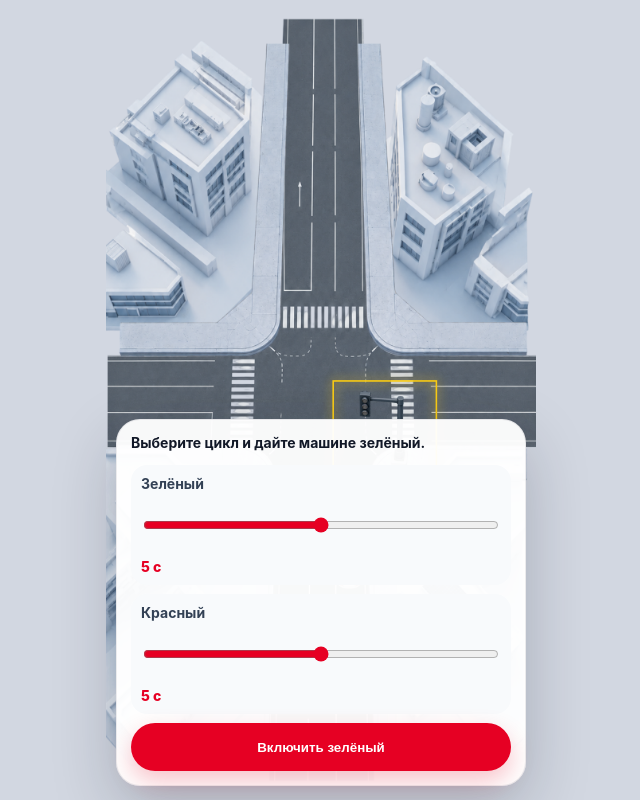
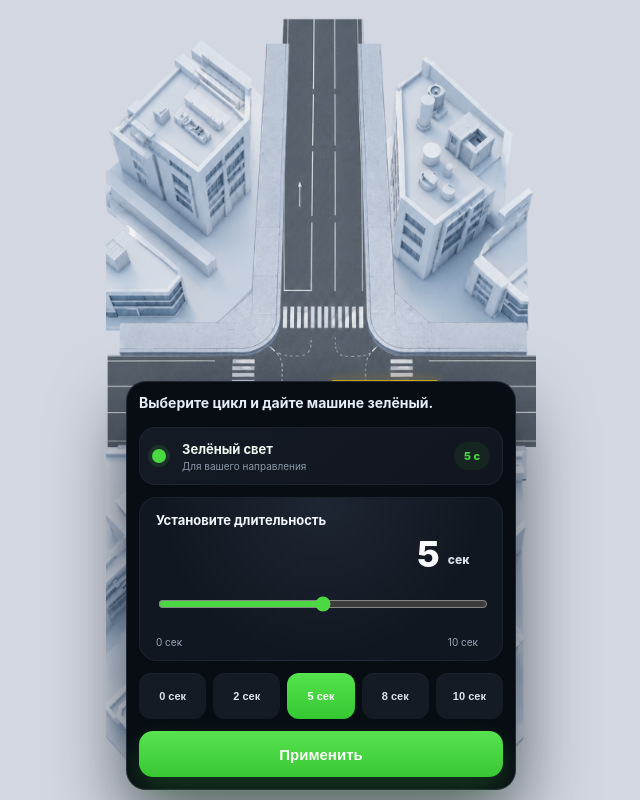
Before and after one commit to Svit69/traffic-manager, a website built with Vite: page index.html in a window 1280 px wide. Shown: the whole page, without its empty margins (319-959 px from the left). Built offline with nearby package versions, Linux system fonts and the light colour scheme.

Commit message:
Redesign signal duration popup

```diff
--- a/index.html
+++ b/index.html
@@ -12,17 +12,26 @@
       <section id="tutorialPanel" class="tutorial-panel">
         <p id="tutorialText">&#1053;&#1072;&#1078;&#1084;&#1080;&#1090;&#1077; &#1085;&#1072; &#1089;&#1074;&#1077;&#1090;&#1086;&#1092;&#1086;&#1088; &#1080; &#1074;&#1082;&#1083;&#1102;&#1095;&#1080;&#1090;&#1077; &#1079;&#1077;&#1083;&#1105;&#1085;&#1099;&#1081; &#1089;&#1080;&#1075;&#1085;&#1072;&#1083;.</p>
         <div id="signalControls" class="signal-controls" hidden>
-          <label>
-            <span>&#1047;&#1077;&#1083;&#1105;&#1085;&#1099;&#1081;</span>
-            <input id="greenDuration" type="range" min="0" max="10" value="5" />
-            <output id="greenOutput">5 &#1089;</output>
+          <div class="signal-card">
+            <span class="signal-dot"></span>
+            <span><b>&#1047;&#1077;&#1083;&#1105;&#1085;&#1099;&#1081; &#1089;&#1074;&#1077;&#1090;</b><small>&#1044;&#1083;&#1103; &#1074;&#1072;&#1096;&#1077;&#1075;&#1086; &#1085;&#1072;&#1087;&#1088;&#1072;&#1074;&#1083;&#1077;&#1085;&#1080;&#1103;</small></span>
+            <output id="redOutput">5 &#1089;</output>
+          </div>
+          <label class="duration-card">
+            <span>&#1059;&#1089;&#1090;&#1072;&#1085;&#1086;&#1074;&#1080;&#1090;&#1077; &#1076;&#1083;&#1080;&#1090;&#1077;&#1083;&#1100;&#1085;&#1086;&#1089;&#1090;&#1100;</span>
+            <output id="greenOutput">5</output><small>&#1089;&#1077;&#1082;</small>
+            <input id="greenDuration" type="range" min="0" max="10" value="5" aria-label="Green light duration" />
+            <em>0 &#1089;&#1077;&#1082;</em><em>10 &#1089;&#1077;&#1082;</em>
           </label>
-          <label>
-            <span>&#1050;&#1088;&#1072;&#1089;&#1085;&#1099;&#1081;</span>
-            <input id="redDuration" type="range" min="0" max="10" value="5" />
-            <output id="redOutput">5 &#1089;</output>
-          </label>
-          <button id="enableGreenButton" type="button">&#1042;&#1082;&#1083;&#1102;&#1095;&#1080;&#1090;&#1100; &#1079;&#1077;&#1083;&#1105;&#1085;&#1099;&#1081;</button>
+          <input id="redDuration" type="range" min="0" max="10" value="5" hidden />
+          <div class="preset-row">
+            <button type="button" data-green-duration="0">0 &#1089;&#1077;&#1082;</button>
+            <button type="button" data-green-duration="2">2 &#1089;&#1077;&#1082;</button>
+            <button type="button" data-green-duration="5">5 &#1089;&#1077;&#1082;</button>
+            <button type="button" data-green-duration="8">8 &#1089;&#1077;&#1082;</button>
+            <button type="button" data-green-duration="10">10 &#1089;&#1077;&#1082;</button>
+          </div>
+          <button id="enableGreenButton" class="apply-button" type="button">&#1055;&#1088;&#1080;&#1084;&#1077;&#1085;&#1080;&#1090;&#1100;</button>
         </div>
       </section>
     </main>
--- /dev/null
+++ b/src/scene/SignalDurationPresets.js
@@ -0,0 +1,22 @@
+export class SignalDurationPresets {
+  constructor(buttons, selectDuration) {
+    this.buttons = Array.from(buttons);
+    this.selectDuration = selectDuration;
+  }
+
+  bindPresetSelection() {
+    this.buttons.forEach((button) => {
+      button.addEventListener("click", () => this.#selectPresetDuration(button));
+    });
+  }
+
+  markActiveDuration(duration) {
+    this.buttons.forEach((button) => {
+      button.classList.toggle("is-active", Number(button.dataset.greenDuration) === duration);
+    });
+  }
+
+  #selectPresetDuration(button) {
+    this.selectDuration(Number(button.dataset.greenDuration));
+  }
+}
--- a/src/scene/TutorialPanel.js
+++ b/src/scene/TutorialPanel.js
@@ -1,3 +1,4 @@
+import { SignalDurationPresets } from "./SignalDurationPresets.js";
 export class TutorialPanel {
   constructor(panel) {
     this.panel = panel;
@@ -8,43 +9,42 @@ export class TutorialPanel {
     this.greenOutput = panel.querySelector("#greenOutput");
     this.redOutput = panel.querySelector("#redOutput");
     this.button = panel.querySelector("#enableGreenButton");
+    this.presets = new SignalDurationPresets(panel.querySelectorAll("[data-green-duration]"), (duration) => this.#setGreenDuration(duration));
     this.#bindLinkedSliders();
   }
-
-  bindEnableGreen(handler) {
-    this.button.addEventListener("click", handler);
-  }
-
+  bindEnableGreen(handler) { this.button.addEventListener("click", handler); }
   presentBrokenSignalHint() {
     this.panel.classList.add("is-visible", "is-hint");
     this.text.textContent = "\u0412\u0430\u0443, \u043a\u0430\u0436\u0435\u0442\u0441\u044f, \u0441\u0432\u0435\u0442\u043e\u0444\u043e\u0440 \u043d\u0435 \u0440\u0430\u0431\u043e\u0442\u0430\u0435\u0442.";
   }
-
   showSignalControls() {
     this.panel.classList.add("is-visible", "is-popup");
     this.panel.classList.remove("is-hint");
     this.controls.hidden = false;
     this.text.textContent = "\u0412\u044b\u0431\u0435\u0440\u0438\u0442\u0435 \u0446\u0438\u043a\u043b \u0438 \u0434\u0430\u0439\u0442\u0435 \u043c\u0430\u0448\u0438\u043d\u0435 \u0437\u0435\u043b\u0451\u043d\u044b\u0439.";
   }
-
   presentGreenEnabled() {
     this.controls.hidden = true;
     this.panel.classList.remove("is-visible", "is-popup", "is-hint");
   }
-
   readDurations() {
     return { greenDuration: Number(this.greenInput.value), redDuration: Number(this.redInput.value) };
   }
-
   #bindLinkedSliders() {
     this.greenInput.addEventListener("input", () => this.#syncDurations("green"));
     this.redInput.addEventListener("input", () => this.#syncDurations("red"));
+    this.presets.bindPresetSelection();
+    this.#syncDurations("green");
+  }
+  #setGreenDuration(duration) {
+    this.greenInput.value = duration;
     this.#syncDurations("green");
   }
   #syncDurations(source) {
     if (source === "green") this.redInput.value = 10 - Number(this.greenInput.value);
     if (source === "red") this.greenInput.value = 10 - Number(this.redInput.value);
-    this.greenOutput.value = `${this.greenInput.value} \u0441`;
+    this.greenOutput.value = this.greenInput.value;
     this.redOutput.value = `${this.redInput.value} \u0441`;
+    this.presets.markActiveDuration(Number(this.greenInput.value));
   }
 }
--- a/src/styles/main.css
+++ b/src/styles/main.css
@@ -2,3 +2,5 @@
 @import "./scene.css";
 @import "./tutorial.css";
 @import "./tutorial-controls.css";
+@import "./tutorial-duration.css";
+@import "./tutorial-actions.css";
--- /dev/null
+++ b/src/styles/tutorial-actions.css
@@ -0,0 +1,40 @@
+.preset-row {
+  display: grid;
+  grid-template-columns: repeat(5, 1fr);
+  gap: 7px;
+}
+
+.preset-row button,
+.apply-button {
+  min-height: 46px;
+  border: 0;
+  font-weight: 850;
+  touch-action: manipulation;
+}
+
+.preset-row button {
+  border-radius: 12px;
+  background: #151b25;
+  color: #d9e2ee;
+  font-size: 11px;
+  box-shadow: inset 0 1px 0 rgba(255, 255, 255, 0.04);
+}
+
+.preset-row button.is-active {
+  background: linear-gradient(180deg, #54e34c, #34c832);
+  color: #f7fff7;
+}
+
+.apply-button {
+  width: 100%;
+  border-radius: 14px;
+  background: linear-gradient(180deg, #58e24f, #38c834);
+  color: #f8fff8;
+  font-size: 15px;
+  box-shadow: 0 12px 28px rgba(64, 216, 58, 0.22);
+}
+
+.preset-row button:active,
+.apply-button:active {
+  transform: translateY(1px);
+}
--- a/src/styles/tutorial-controls.css
+++ b/src/styles/tutorial-controls.css
@@ -1,38 +1,48 @@
-.signal-controls,
-.signal-controls label {
+.signal-controls {
   display: grid;
-  gap: 9px;
+  gap: 12px;
 }
 
-.signal-controls label {
-  grid-template-columns: 1fr auto;
-  padding: 10px;
+.signal-card {
+  display: grid;
+  grid-template-columns: 20px 1fr auto;
+  gap: 10px;
+  align-items: center;
+  min-height: 58px;
+  padding: 12px;
+  border: 1px solid rgba(148, 163, 184, 0.08);
   border-radius: 16px;
-  background: #f8fafc;
+  background: linear-gradient(145deg, #151b25, #10151e);
 }
 
-.signal-controls span {
-  color: #334155;
-  font-weight: 700;
+.signal-dot {
+  width: 14px;
+  height: 14px;
+  border-radius: 50%;
+  background: #4bd843;
+  box-shadow: 0 0 0 4px rgba(75, 216, 67, 0.12);
 }
 
-.signal-controls output {
-  color: #e60023;
+.signal-card span {
+  display: grid;
+  gap: 3px;
+}
+
+.signal-card b {
+  color: #edf7ef;
+  font-size: 13px;
+}
+
+.signal-card small {
+  color: #8b98a9;
+  font-size: 10px;
+}
+
+.signal-card output {
+  padding: 7px 10px;
+  border-radius: 999px;
+  background: rgba(75, 216, 67, 0.08);
+  color: #4bd843;
+  font-size: 11px;
   font-weight: 800;
 }
-
-.signal-controls input {
-  grid-column: 1 / -1;
-  min-height: 44px;
-  accent-color: #e60023;
-}
-
-.signal-controls button {
-  min-height: 48px;
-  border: 0;
-  border-radius: 999px;
-  background: #e60023;
-  color: #fff;
-  font-weight: 850;
-  box-shadow: 0 10px 24px rgba(230, 0, 35, 0.24);
-}
--- /dev/null
+++ b/src/styles/tutorial-duration.css
@@ -0,0 +1,49 @@
+.duration-card {
+  display: grid;
+  grid-template-columns: 1fr auto auto;
+  gap: 8px;
+  padding: 14px 16px 12px;
+  border: 1px solid rgba(148, 163, 184, 0.08);
+  border-radius: 18px;
+  background: radial-gradient(circle at 50% 0%, #1e2633, #111720 66%);
+}
+
+.duration-card span {
+  grid-column: 1 / -1;
+  color: #f2f6fb;
+  font-size: 13px;
+  font-weight: 750;
+}
+
+.duration-card output {
+  justify-self: end;
+  color: #f8fafc;
+  font-size: 36px;
+  font-weight: 850;
+  line-height: 1;
+}
+
+.duration-card small {
+  align-self: end;
+  padding-bottom: 5px;
+  color: #d8e0ea;
+  font-size: 12px;
+  font-weight: 800;
+}
+
+.duration-card input {
+  grid-column: 1 / -1;
+  width: 100%;
+  min-height: 44px;
+  accent-color: #4bd843;
+}
+
+.duration-card em {
+  color: #9aa7b8;
+  font-size: 10px;
+  font-style: normal;
+}
+
+.duration-card em:last-child {
+  justify-self: end;
+}
--- a/src/styles/tutorial.css
+++ b/src/styles/tutorial.css
@@ -1,24 +1,24 @@
 .tutorial-panel {
   position: fixed;
-  left: max(14px, env(safe-area-inset-left));
-  right: max(14px, env(safe-area-inset-right));
-  bottom: max(14px, env(safe-area-inset-bottom));
+  left: max(10px, env(safe-area-inset-left));
+  right: max(10px, env(safe-area-inset-right));
+  bottom: max(10px, env(safe-area-inset-bottom));
   z-index: 5;
   display: grid;
-  gap: 12px;
-  max-width: 410px;
+  gap: 14px;
+  max-width: 390px;
   margin: 0 auto;
-  padding: 14px;
-  border: 1px solid rgba(15, 23, 42, 0.08);
-  border-radius: 24px;
-  background: rgba(255, 255, 255, 0.96);
-  color: #111827;
+  padding: 12px;
+  border: 1px solid rgba(120, 138, 164, 0.22);
+  border-radius: 20px;
+  background: #080d14;
+  color: #f8fafc;
   font-size: 14px;
   opacity: 0;
   pointer-events: none;
   transform: translateY(18px) scale(0.96);
   transition: opacity 220ms ease, transform 220ms ease;
-  box-shadow: 0 18px 48px rgba(15, 23, 42, 0.18);
+  box-shadow: 0 18px 48px rgba(3, 7, 18, 0.46);
 }
 
 .tutorial-panel.is-visible {
@@ -32,15 +32,16 @@
   max-width: min(330px, calc(100vw - 28px));
   border-radius: 999px;
   padding: 12px 16px;
+  background: rgba(8, 13, 20, 0.9);
 }
 
 .tutorial-panel.is-popup {
-  box-shadow: 0 22px 64px rgba(17, 24, 39, 0.22);
+  box-shadow: 0 28px 72px rgba(3, 7, 18, 0.62);
 }
 
 .tutorial-panel p {
   margin: 0;
-  color: #111827;
-  font-weight: 750;
+  color: #e5edf7;
+  font-weight: 700;
   line-height: 1.35;
 }
```
